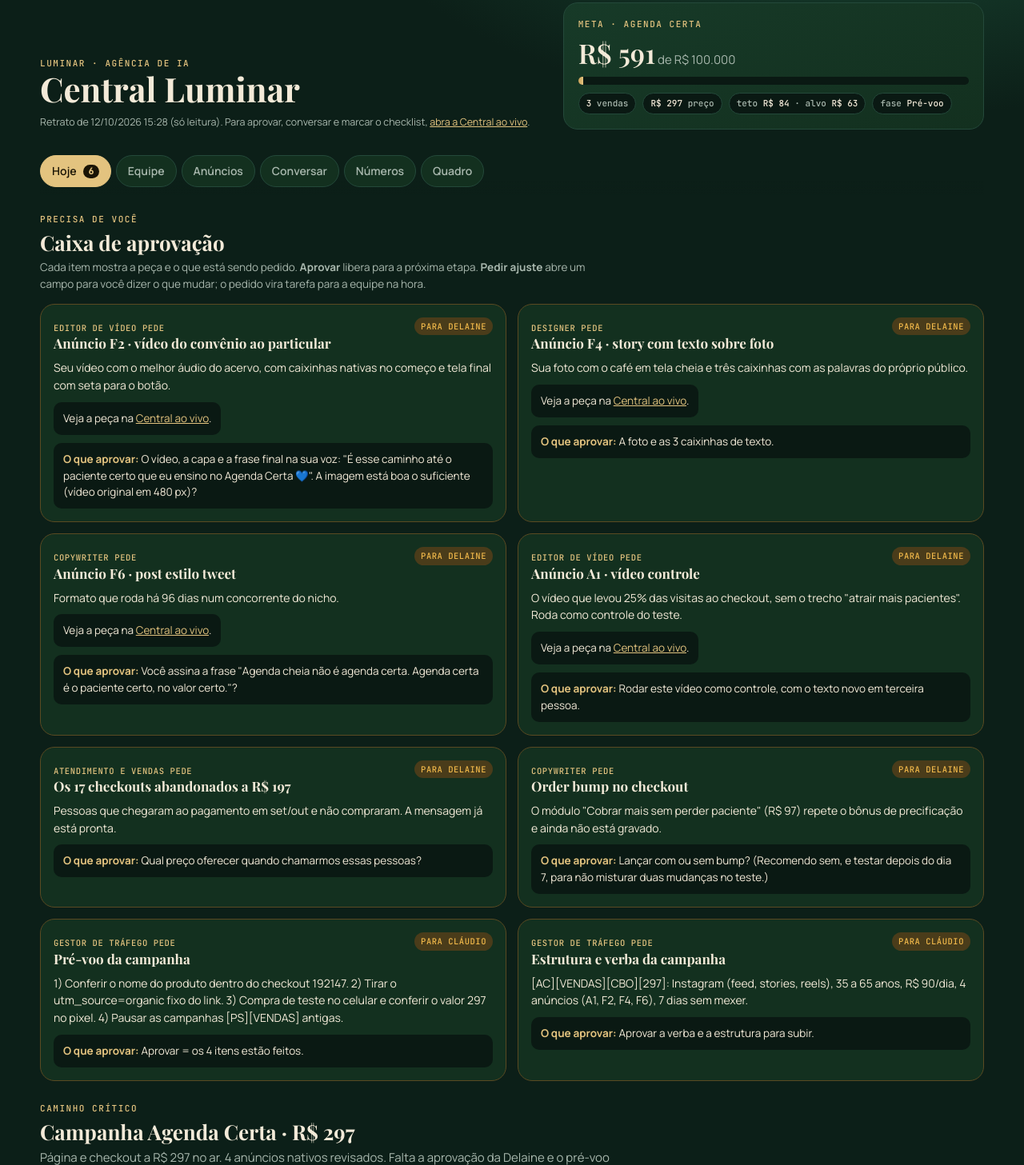
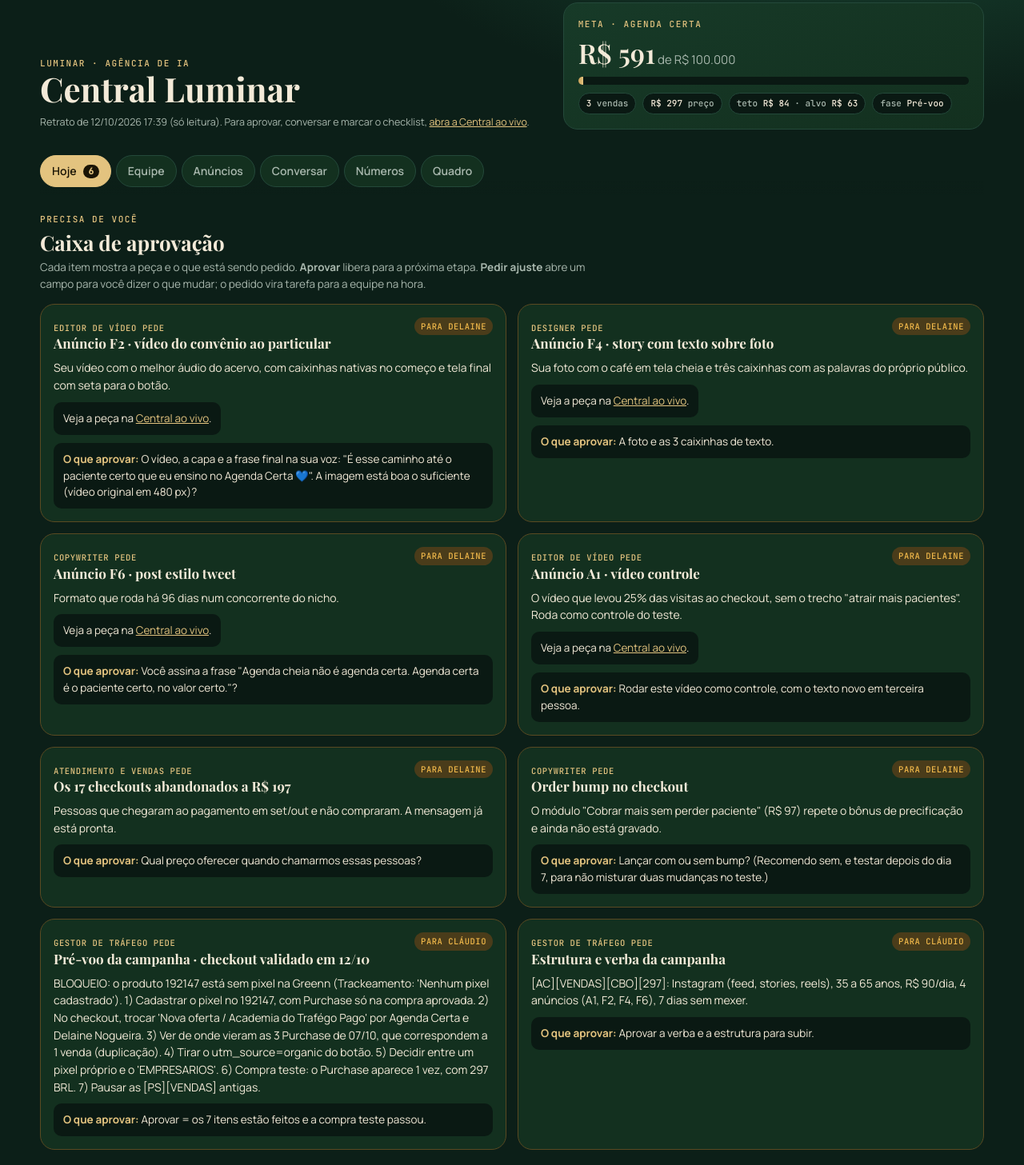
Before and after one commit to contatodnmarketingdigital-gif/central-luminar, a plain HTML site: page index.html in a window 1280 px wide. Shown: the part 17-1474 px from the top of the page at 80% size. Drawn offline with nearby package versions, Linux system fonts and the light colour scheme.

Commit message:
Central Luminar: validação do checkout R$ 297 (produto sem pixel), tarefas e atividades de 12/10
Co-Authored-By: Claude Opus 5.5 <noreply@anthropic.com>

```diff
--- a/data.json
+++ b/data.json
@@ -1,5 +1,5 @@
 {
- "atualizado": "12/10/2026 15:28",
+ "atualizado": "12/10/2026 17:39",
  "meta": {
   "campanha_nome": "Campanha Agenda Certa · R$ 297",
   "cpa_alvo": 63,
@@ -88,6 +88,20 @@
    "id": "atendimento"
   },
   {
+   "alinhado": "parcial",
+   "dono_numero": "Hipóteses de percepção testadas (compreensão, checkout, compra)",
+   "icone": "cerebro",
+   "leitura": "Papel novo (Manual V5). Por enquanto roda dentro de Pesquisa de Mercado, até haver demanda própria.",
+   "melhorar": "Entrevistar compradoras e quem abandonou o checkout; nada de neuro-afirmação sem medição.",
+   "nome": "Comportamento",
+   "ordem": 3,
+   "papel": "Pesquisa como o público percebe confiança, competência, clareza e risco, e propõe 3 hipóteses de percepção por produto, com teste de leitura.",
+   "skills": [
+    "joana-copy-infoproduto (pesquisa)"
+   ],
+   "id": "comportamento"
+  },
+  {
    "alinhado": "sim",
    "dono_numero": "CTR e cliques que chegam à página",
    "icone": "pena",
@@ -144,6 +158,20 @@
     "luminar-diretor"
    ],
    "id": "diretor"
+  },
+  {
+   "alinhado": "parcial",
+   "dono_numero": "Página → checkout ≥ 20% e checkout → compra ≥ 20% (meta da Delaine)",
+   "icone": "pagina",
+   "leitura": "Especialista novo (Manual V5). Teria evitado o checkout com o nome de outro produto, a R$ 197.",
+   "melhorar": "Registrar cada versão da página com hipótese e resultado; compra de teste antes de toda campanha.",
+   "nome": "Páginas, UX e CRO",
+   "ordem": 7,
+   "papel": "Constrói e testa a página de vendas: primeira dobra, prova, oferta, checkout, eventos do pixel, UTMs, compra de teste e versões.",
+   "skills": [
+    "luminar-paginas-cro"
+   ],
+   "id": "paginas"
   },
   {
    "alinhado": "sim",
@@ -475,6 +503,41 @@
    "agente": "Editor de Vídeo",
    "resp": "Claude",
    "status": "fazendo"
+  },
+  {
+   "id": "t38",
+   "titulo": "Tirar os números da Metrik das skills e aplicar as metas 20% / 20% / 5–8% e a rotina 30/7/4/3/1",
+   "agente": "Analista de Dados",
+   "resp": "Claude",
+   "status": "feito"
+  },
+  {
+   "id": "t39",
+   "titulo": "Criar a skill Páginas, UX e CRO (checklist da página, tangibilização, registro de versões)",
+   "agente": "Páginas, UX e CRO",
+   "resp": "Claude",
+   "status": "feito"
+  },
+  {
+   "id": "t40",
+   "titulo": "Carrossel nativo de tangibilização (5 telas do app): Revisão aprovou com ajustes; a Delaine confirma as funções mostradas",
+   "agente": "Designer",
+   "resp": "Claude",
+   "status": "aprovacao"
+  },
+  {
+   "id": "t41",
+   "titulo": "Imposto e reembolso esperado (a taxa da Greenn já foi lida: R$ 10,83 por venda, ≈5,5%)",
+   "agente": "Analista de Dados",
+   "resp": "Delaine",
+   "status": "afazer"
+  },
+  {
+   "id": "t42",
+   "titulo": "BLOQUEIO · Cadastrar o pixel no produto 192147 da Greenn e fazer a compra teste (Purchase 1×, 297 BRL)",
+   "agente": "Gestor de Tráfego",
+   "resp": "Cláudio",
+   "status": "afazer"
   }
  ],
  "anuncios": [
@@ -670,12 +733,12 @@
   },
   {
    "agente": "Gestor de Tráfego",
-   "descricao": "1) Conferir o nome do produto dentro do checkout 192147. 2) Tirar o utm_source=organic fixo do link. 3) Compra de teste no celular e conferir o valor 297 no pixel. 4) Pausar as campanhas [PS][VENDAS] antigas.",
+   "descricao": "BLOQUEIO: o produto 192147 está sem pixel na Greenn (Trackeamento: 'Nenhum pixel cadastrado'). 1) Cadastrar o pixel no 192147, com Purchase só na compra aprovada. 2) No checkout, trocar 'Nova oferta / Academia do Trafégo Pago' por Agenda Certa e Delaine Nogueira. 3) Ver de onde vieram as 3 Purchase de 07/10, que correspondem a 1 venda (duplicação). 4) Tirar o utm_source=organic do botão. 5) Decidir entre um pixel próprio e o 'EMPRESARIOS'. 6) Compra teste: o Purchase aparece 1 vez, com 297 BRL. 7) Pausar as [PS][VENDAS] antigas.",
    "ordem": 7,
    "para": "Cláudio",
-   "pergunta": "Aprovar = os 4 itens estão feitos.",
+   "pergunta": "Aprovar = os 7 itens estão feitos e a compra teste passou.",
    "status": "pendente",
-   "titulo": "Pré-voo da campanha",
+   "titulo": "Pré-voo da campanha · checkout validado em 12/10",
    "id": "ap7"
   },
   {
@@ -763,6 +826,30 @@
  ],
  "atividade": [
   {
+   "agente": "Analista de Dados",
+   "quando": "2026-10-12T23:31:00",
+   "texto": "Os R$ 591 são 3 vendas de R$ 197. O líquido foi de R$ 558,51, e a taxa da Greenn é de R$ 10,83 por venda (≈5,5%).",
+   "id": "a28"
+  },
+  {
+   "agente": "Analista de Dados",
+   "quando": "2026-10-12T23:30:00",
+   "texto": "Checkout validado: R$ 297 e pagamentos OK. O produto 192147 está SEM pixel, o nome no checkout está errado e há 3 Purchase para 1 venda em 07/10.",
+   "id": "a27"
+  },
+  {
+   "agente": "Analista de Dados",
+   "quando": "2026-10-12T23:05",
+   "texto": "Metas de conversão da Delaine no perfil: 20% / 20% / 5–8%. CPC máximo de R$ 3,36 para CPA de R$ 84.",
+   "id": "a26"
+  },
+  {
+   "agente": "Atendimento e Vendas",
+   "quando": "2026-10-12T23:00",
+   "texto": "As mensagens de recuperação agora se identificam como equipe: ninguém se passa pela Delaine.",
+   "id": "a25"
+  },
+  {
    "agente": "Diretor",
    "quando": "2026-10-12T22:10",
    "texto": "Central reorganizada: 11 especialistas, abas e caixa de aprovação com botão.",
@@ -809,30 +896,6 @@
    "quando": "2026-10-12T16:55",
    "texto": "Inventário: 472 vídeos achados, 314 com áudio medido, 68 com a Delaine falando. 1 serve direto para saúde.",
    "id": "a18"
-  },
-  {
-   "agente": "Diretor",
-   "quando": "2026-10-12T16:40",
-   "texto": "Ordem de destravamento: 6 passos, cerca de 3 h até a campanha no ar. O primeiro é a Greenn.",
-   "id": "a16"
-  },
-  {
-   "agente": "Produção",
-   "quando": "2026-10-12T16:30",
-   "texto": "3 artes com foto da Delaine (ensaio Delaine 55), aprovadas na auditoria sem erros.",
-   "id": "a15"
-  },
-  {
-   "agente": "Diretor",
-   "quando": "2026-10-12T15:00",
-   "texto": "Vídeo A2 descartado pela Delaine (áudio ruim). Foco em imagem com foto dela e no que já converteu.",
-   "id": "a14"
-  },
-  {
-   "agente": "Diretor",
-   "quando": "2026-10-12T14:00",
-   "texto": "Pacote da campanha R$ 297 entregue para aprovação da Delaine e do Cláudio.",
-   "id": "a13"
   }
  ]
 }
--- a/index.html
+++ b/index.html
@@ -184,7 +184,7 @@ footer{font-size:12px;color:var(--muted);border-top:1px solid var(--line);paddin
 
 <!-- EQUIPE -->
 <section data-pane="equipe" hidden>
-  <div class="head"><p class="eyebrow">A equipe</p><h2>11 especialistas, cada um dono de um número</h2><p class="muted" style="font-size:13.5px">Anel girando e pontinhos = trabalhando agora. Âmbar = esperando aprovação. Clique em um agente para ver o papel, a leitura estratégica e o que melhorar.</p></div>
+  <div class="head"><p class="eyebrow">A equipe</p><h2>13 especialistas, cada um dono de um número</h2><p class="muted" style="font-size:13.5px">Anel girando e pontinhos = trabalhando agora. Âmbar = esperando aprovação. Clique em um agente para ver o papel, a leitura estratégica e o que melhorar.</p></div>
   <div id="team"></div>
 </section>
 
@@ -236,8 +236,8 @@ const $=id=>document.getElementById(id);
 const esc=s=>String(s??"").replace(/[&<>"]/g,c=>({"&":"&amp;","<":"&lt;",">":"&gt;",'"':"&quot;"}[c]));
 const BRL=v=>typeof v==="number"?"R$ "+v.toLocaleString("pt-BR",{minimumFractionDigits:v<10?2:0,maximumFractionDigits:2}):"—";
 const LIVE="https://claude.ai/artifact/7Rhm3WSD35SCi276me9d4Y";
-const ICONS={bussola:'<circle cx="12" cy="12" r="9"/><path d="M15.5 8.5l-2 5-5 2 2-5z"/>',lupa:'<circle cx="11" cy="11" r="6"/><path d="M20 20l-4.5-4.5"/>',pena:'<path d="M20 4c-6 0-11 5-12 11l-3 5 5-3c6-1 10-6 10-13z"/><path d="M8 15l6-6"/>',celular:'<rect x="7" y="3" width="10" height="18" rx="2"/><path d="M11 17h2"/>',moldura:'<rect x="3.5" y="4.5" width="17" height="15" rx="2"/><circle cx="9" cy="10" r="1.6"/><path d="M20.5 16l-5-5-8 8"/>',video:'<rect x="3" y="6" width="13" height="12" rx="2"/><path d="M16 10l5-3v10l-5-3z"/>',alvo:'<circle cx="12" cy="12" r="9"/><circle cx="12" cy="12" r="5"/><circle cx="12" cy="12" r="1"/>',grafico:'<path d="M4 20V4"/><path d="M4 20h16"/><path d="M7 15l4-4 3 3 5-6"/>',escudo:'<path d="M12 3l7 3v5c0 5-3 8-7 10-4-2-7-5-7-10V6z"/><path d="M9 12l2 2 4-4"/>',conversa:'<path d="M4 5h16v10H9l-5 4z"/><path d="M8 9h8M8 12h5"/>',capelo:'<path d="M2 9l10-5 10 5-10 5z"/><path d="M6 11v5c3 2 9 2 12 0v-5"/>'};
-const NUCLEOS=[["Direção",["Diretor"]],["Estratégia e conteúdo",["Pesquisa de Mercado","Copywriter","Social Media"]],["Produção",["Designer","Editor de Vídeo"]],["Aquisição e dados",["Gestor de Tráfego","Analista de Dados"]],["Qualidade",["Revisão e Compliance"]],["Relacionamento",["Atendimento e Vendas","Sucesso do Aluno"]]];
+const ICONS={bussola:'<circle cx="12" cy="12" r="9"/><path d="M15.5 8.5l-2 5-5 2 2-5z"/>',lupa:'<circle cx="11" cy="11" r="6"/><path d="M20 20l-4.5-4.5"/>',pena:'<path d="M20 4c-6 0-11 5-12 11l-3 5 5-3c6-1 10-6 10-13z"/><path d="M8 15l6-6"/>',celular:'<rect x="7" y="3" width="10" height="18" rx="2"/><path d="M11 17h2"/>',moldura:'<rect x="3.5" y="4.5" width="17" height="15" rx="2"/><circle cx="9" cy="10" r="1.6"/><path d="M20.5 16l-5-5-8 8"/>',video:'<rect x="3" y="6" width="13" height="12" rx="2"/><path d="M16 10l5-3v10l-5-3z"/>',alvo:'<circle cx="12" cy="12" r="9"/><circle cx="12" cy="12" r="5"/><circle cx="12" cy="12" r="1"/>',grafico:'<path d="M4 20V4"/><path d="M4 20h16"/><path d="M7 15l4-4 3 3 5-6"/>',escudo:'<path d="M12 3l7 3v5c0 5-3 8-7 10-4-2-7-5-7-10V6z"/><path d="M9 12l2 2 4-4"/>',conversa:'<path d="M4 5h16v10H9l-5 4z"/><path d="M8 9h8M8 12h5"/>',pagina:'<rect x="4" y="3" width="16" height="18" rx="2"/><path d="M8 8h8M8 12h8M8 16h5"/>',cerebro:'<path d="M9 4a3 3 0 0 0-3 3v1a3 3 0 0 0-2 5 3 3 0 0 0 3 4 3 3 0 0 0 5 1V5a3 3 0 0 0-3-1z"/><path d="M15 4a3 3 0 0 1 3 3v1a3 3 0 0 1 2 5 3 3 0 0 1-3 4 3 3 0 0 1-5 1"/>',capelo:'<path d="M2 9l10-5 10 5-10 5z"/><path d="M6 11v5c3 2 9 2 12 0v-5"/>'};
+const NUCLEOS=[["Direção",["Diretor"]],["Estratégia e conteúdo",["Pesquisa de Mercado","Comportamento","Copywriter","Social Media"]],["Produção e conversão",["Designer","Editor de Vídeo","Páginas, UX e CRO"]],["Aquisição e dados",["Gestor de Tráfego","Analista de Dados"]],["Qualidade",["Revisão e Compliance"]],["Relacionamento",["Atendimento e Vendas","Sucesso do Aluno"]]];
 const COLS=[["afazer","A fazer"],["fazendo","Fazendo"],["aprovacao","Aprovação"],["feito","Feito"]];
 const ZONA={"na meta":"ok","ajustar":"mid","revisar":"no"};
 const CHECK=[
@@ -316,7 +316,7 @@ function renderBoard(){$("board").innerHTML=COLS.map(([k,l],ci)=>{const it=tasks
 /* conversa */
 let ctl=null,turns=[];
 const REGRAS=`Você é o Diretor da agência de IA da Luminar, de Delaine Nogueira. Responda em português do Brasil, frases curtas, direto, com olhar estratégico (gargalo real, o que fazer primeiro, qual número decide). Use SÓ os dados abaixo; se algo não estiver aqui, diga que não está na Central e que a equipe confere na próxima rodada. Não invente número.
-A equipe tem 11 especialistas: Diretor, Pesquisa de Mercado, Copywriter, Social Media, Designer, Editor de Vídeo, Gestor de Tráfego, Analista de Dados, Revisão e Compliance, Atendimento e Vendas, Sucesso do Aluno.
+A equipe tem 13 especialistas: Diretor, Pesquisa de Mercado, Comportamento, Copywriter, Social Media, Designer, Editor de Vídeo, Páginas UX e CRO, Gestor de Tráfego, Analista de Dados, Revisão e Compliance, Atendimento e Vendas, Sucesso do Aluno.
 Regras do Agenda Certa: curso para profissionais da saúde, R$ 297 (12x R$ 30,54), garantia 30 dias. Promessa de MÉTODO ("o paciente certo precisa encontrar você"), nunca volume. Proibido: "encha sua agenda", número de pacientes, faturamento, prazo, "garantido", preço riscado. CTA "Toque em Saiba mais" (nunca "Toca"). Só a Conta 002. Anúncio nativo do Instagram, nascido de pesquisa (Biblioteca de Anúncios, ativos 30+ dias). Andrômeda: cada peça muda 2 de 5 variáveis. Regra 80/20. CPA teto R$ 84, alvo R$ 63. Nada sobe sem os 16 itens do checklist e sem aprovação da Delaine (aba Hoje); Cláudio aprova verba, estrutura e acessos.`;
 function contexto(){const ag=agents.map(a=>{const s=stateOf(a.nome);return `- ${a.nome}: ${s.label}${s.cur?` — "${s.cur.titulo}"`:""}`;}).join("\n");
  const tk=tasks.filter(t=>t.status!=="feito").map(t=>`- [${t.status}] ${t.titulo} (${t.agente}, ${t.resp})`).join("\n");
```
